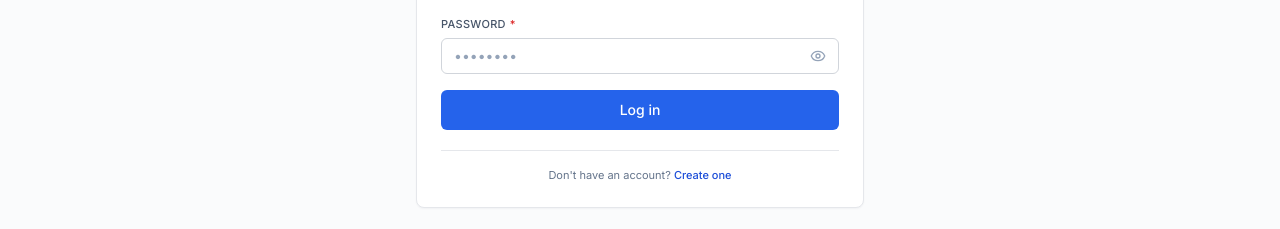
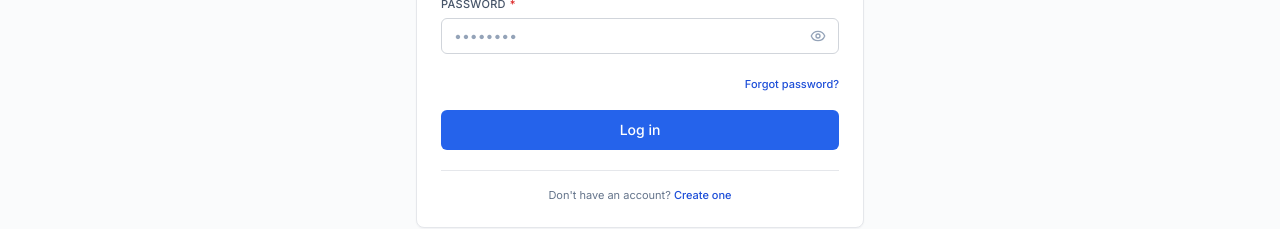
Before and after one commit to abukusetech/alltrades, a Next.js app: page /login in a window 1280 px wide. Shown: the part 379-608 px from the top of the page. Built offline with nearby package versions, Linux system fonts and the light colour scheme; no server answers.

Commit message:
Add forgot password link to login form

```diff
--- a/components/auth/LoginForm.tsx
+++ b/components/auth/LoginForm.tsx
@@ -83,6 +83,12 @@ export function LoginForm() {
           </div>
         )}
 
+        <div className="text-right">
+          <Link href="/forgot-password" className="text-2xs font-medium text-brand-700 hover:text-brand-800">
+            Forgot password?
+          </Link>
+        </div>
+
         <Button
           type="submit"
           loading={loading}
@@ -94,6 +100,11 @@ export function LoginForm() {
       </div>
 
       <div className="mt-5 border-t border-border pt-4 text-center text-2xs text-ink-500">
+        {typeof window !== "undefined" && new URLSearchParams(window.location.search).get("password-reset") === "success" && (
+          <p className="mb-3 rounded border border-border bg-surface-soft px-3 py-2 text-ink-700">
+            Your password has been updated. Please log in with your new password.
+          </p>
+        )}
         Don&apos;t have an account?{" "}
         <Link
           href="/signup"
```
